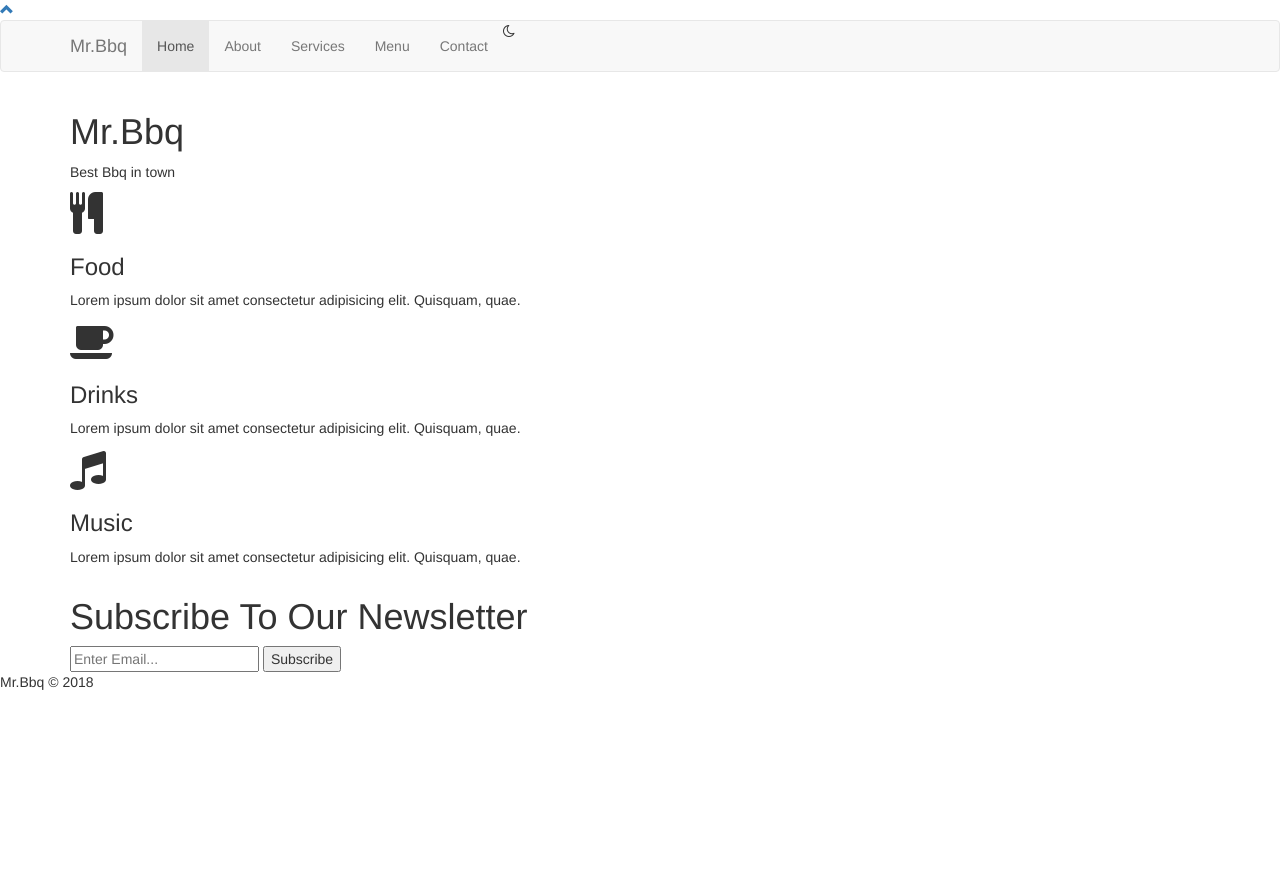
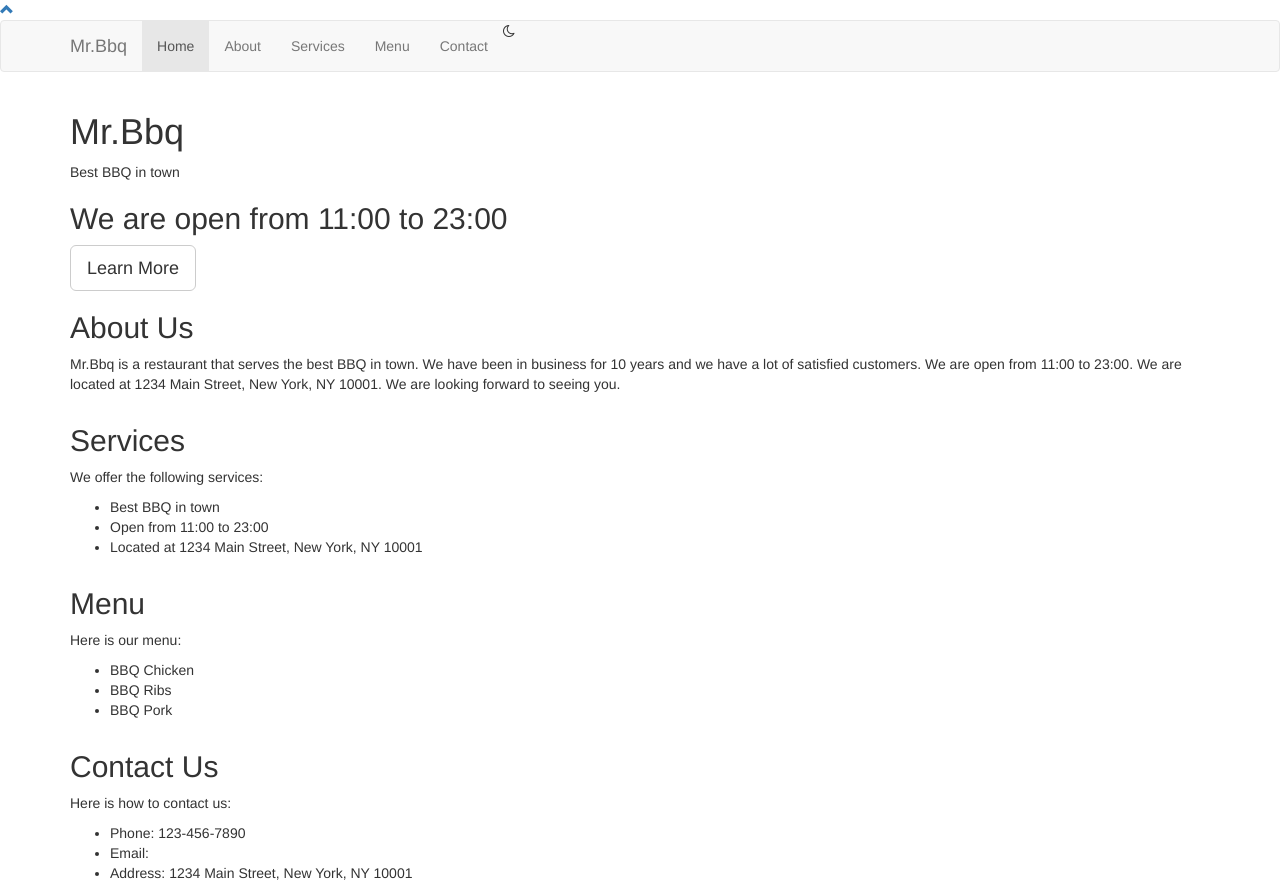
Before and after one commit to irx521/mrbbq, a website: page views/index.html in a window 1280 px wide. Before the commit the page ends 800 px from the top, so only its background shows below. Drawn offline with nearby package versions, Linux system fonts and the light colour scheme.

Commit message:
2nd home update

```diff
--- a/views/index.html
+++ b/views/index.html
@@ -29,7 +29,7 @@
                     </div>
                     <div id="navbar" class="collapse navbar-collapse" id="nav-menu">
                         <ul class="nav navbar-nav">
-                            <li class="active"><a href="#">Home</a></li>
+                            <li class="active"><a href="#home">Home</a></li>
                             <li><a href="#about">About</a></li>
                             <li><a href="#services">Services</a></li>
                             <li><a href="#menu">Menu</a></li>
@@ -41,46 +41,87 @@
                 </div>
             </nav>
         </header>
-        <section class="showcase">
+        <main class="main-1">
+            <section class="home" id="home">
             <div class="container">
+                <div class="row">
+                    <div class="col-md-12">
+                        <div class="main-1-content">
                             <h1>Mr.Bbq</h1>
-                <p>Best Bbq in town</p>
+                            <p>Best BBQ in town</p>
+                            <h2 class="homeSubTitle">We are open from 11:00 to 23:00</h2>
+                            <a href="#about" class="btn btn-default btn-lg page-scroll">Learn More</a>
                         </div>
-        </section>
-
-        <section class="boxes">
-            <div class="container">
-                <div class="box">
-                    <i class="fa fa-cutlery fa-3x" aria-hidden="true"></i>
-                    <h3>Food</h3>
-                    <p>Lorem ipsum dolor sit amet consectetur adipisicing elit. Quisquam, quae.</p>
                     </div>
-                <div class="box">
-                    <i class="fa fa-coffee fa-3x" aria-hidden="true"></i>
-                    <h3>Drinks</h3>
-                    <p>Lorem ipsum dolor sit amet consectetur adipisicing elit. Quisquam, quae.</p>
-                </div>
-                <div class="box">
-                    <i class="fa fa-music fa-3x" aria-hidden="true"></i>
-                    <h3>Music</h3>
-                    <p>Lorem ipsum dolor sit amet consectetur adipisicing elit. Quisquam, quae.</p>
                 </div>
             </div>
             </section>
-        <section class="newsletter">
+            <section class="about" id="about">
                 <div class="container">
-                <h1>Subscribe To Our Newsletter</h1>
-                <form>
-                    <input type="email" placeholder="Enter Email...">
-                    <button type="submit" class="button_1">Subscribe</button>
-                </form>
+                    <div class="row">
+                        <div class="col-md-12">
+                            <div class="about-content">
+                                <h2>About Us</h2>
+                                <p>Mr.Bbq is a restaurant that serves the best BBQ in town. We have been in business for 10 years and we have a lot of satisfied customers. We are open from 11:00 to 23:00. We are located at 1234 Main Street, New York, NY 10001. We are looking forward to seeing you.</p>
+                            </div>
+                        </div>
+                    </div>
                 </div>
             </section>
+            <section class="services" id="services">
+                <div class="container">
+                    <div class="row">
+                        <div class="col-md-12">
+                            <div class="services-content">
+                                <h2>Services</h2>
+                                <p>We offer the following services:</p>
+                                <ul>
+                                    <li>Best BBQ in town</li>
+                                    <li>Open from 11:00 to 23:00</li>
+                                    <li>Located at 1234 Main Street, New York, NY 10001</li>
+                                </ul>
+                            </div>
+                        </div>
+                    </div>
+                </div>
+            </section>
+            <section class="menu" id="menu">
+                <div class="container">
+                    <div class="row">
+                        <div class="col-md-12">
+                            <div class="menu-content">
+                                <h2>Menu</h2>
+                                <p>Here is our menu:</p>
+                                <ul>
+                                    <li>BBQ Chicken</li>
+                                    <li>BBQ Ribs</li>
+                                    <li>BBQ Pork</li>
+                                </ul>
+                            </div>
+                        </div>
+                    </div>
+                </div>
+            </section>
+            <section class="contact" id="contact">
+                <div class="container">
+                    <div class="row">
+                        <div class="col-md-12">
+                            <div class="contact-content">
+                                <h2>Contact Us</h2>
+                                <p>Here is how to contact us:</p>
+                                <ul>
+                                    <li>Phone: 123-456-7890</li>
+                                    <li>Email:
+
+                                    </li>
+                                    <li>Address: 1234 Main Street, New York, NY 10001</li>
+                                </ul>
+                            </div>
+                        </div>
+                    </div>
+                </div>
+            </section>
+        </main>
 
 
-    </body>
-    <footer class="footer">
-        <p>Mr.Bbq &copy; 2018</p>
-    </footer>
-
 </html>
```
Lines whose indentation alone changed are shown as unchanged.
